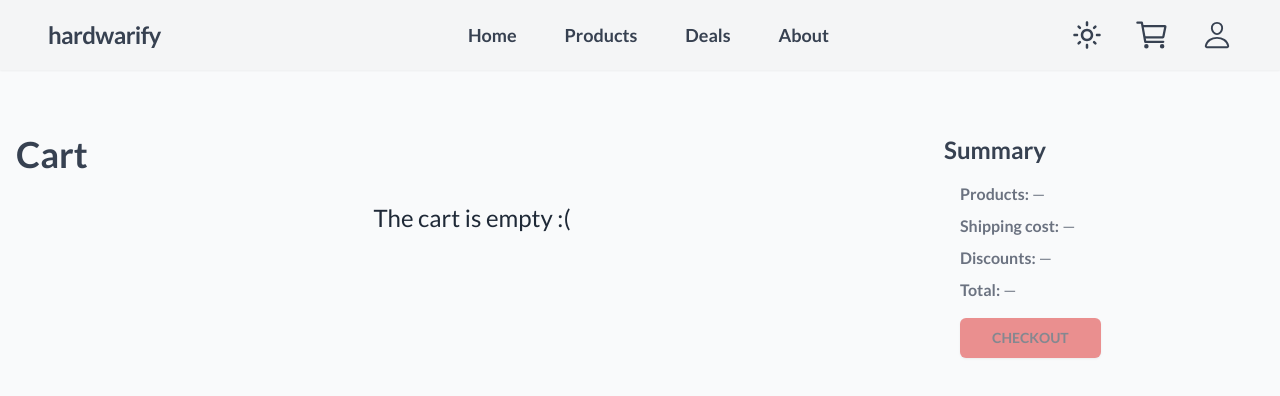
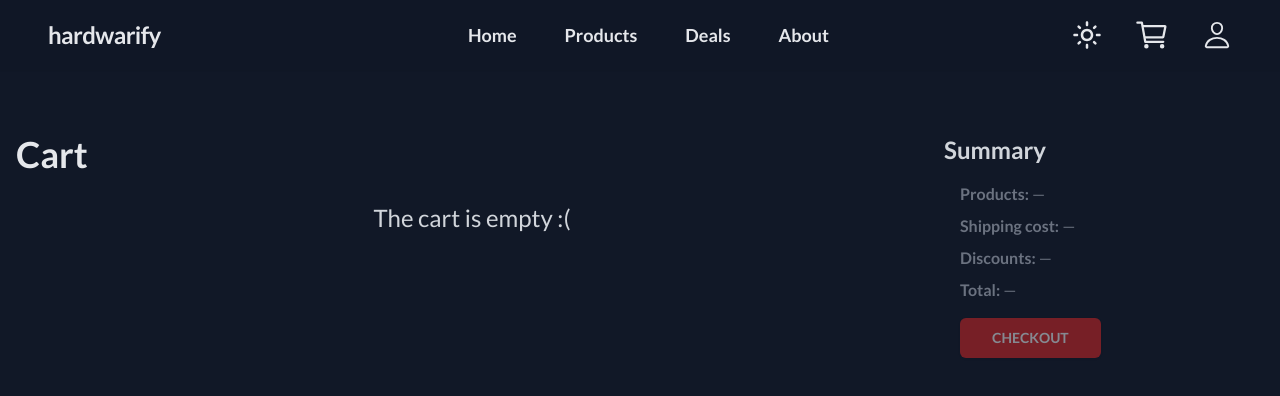
Before and after one commit to tojamrcel/hardwarify-project, a Next.js app: page /cart in a window 1280 px wide. Both pictures are taken after a click on the button 1087 px from the left and 35 px from the top of the page. Shown: the top 396 px of the page. Built offline with nearby package versions, Linux system fonts and the light colour scheme; what @mui/material-nextjs would draw is missing.

Commit message:
fix: fix dark mode, implement it with next-themes

```diff
--- a/app/_components/DarkModeContext.tsx
+++ /dev/null
@@ -1,55 +0,0 @@
-"use client";
-
-import {
-  createContext,
-  Dispatch,
-  ReactNode,
-  SetStateAction,
-  useContext,
-  useEffect,
-  useState,
-} from "react";
-import { getFromLocalStorage, setToLocalStorage } from "../_lib/helpers";
-
-interface DarkModeContextType {
-  isDarkMode: boolean;
-  setIsDarkMode: Dispatch<SetStateAction<boolean>>;
-}
-
-const DarkModeContext = createContext<DarkModeContextType | null>(null);
-
-export function DarkModeProvider({ children }: { children: ReactNode }) {
-  const [isDarkMode, setIsDarkMode] = useState<boolean>(false);
-
-  useEffect(() => {
-    if (getFromLocalStorage("darkMode")) {
-      setIsDarkMode(JSON.parse(getFromLocalStorage("darkMode")!));
-    } else {
-      setIsDarkMode(false);
-    }
-  }, []);
-
-  useEffect(() => {
-    if (isDarkMode) {
-      document.documentElement.classList.add("dark");
-      setToLocalStorage("darkMode", true);
-      console.log(getFromLocalStorage("darkMode"));
-    } else {
-      document.documentElement.classList.remove("dark");
-      setToLocalStorage("darkMode", false);
-    }
-  }, [isDarkMode]);
-
-  return (
-    <DarkModeContext.Provider value={{ isDarkMode, setIsDarkMode }}>
-      {children}
-    </DarkModeContext.Provider>
-  );
-}
-
-export function useDarkMode() {
-  const context = useContext(DarkModeContext);
-  if (!context) throw new Error("Context was used outside the provider");
-
-  return context;
-}
--- a/app/_components/ToggleDarkMode.tsx
+++ b/app/_components/ToggleDarkMode.tsx
@@ -1,23 +1,33 @@
 "use client";
 
-import { useDarkMode } from "./DarkModeContext";
+import { useTheme } from "next-themes";
 import { MdOutlineDarkMode, MdOutlineLightMode } from "react-icons/md";
 
 function ToggleDarkMode() {
-  const { isDarkMode, setIsDarkMode } = useDarkMode()!;
-
-  function handleToggle() {
-    setIsDarkMode((dark) => !dark);
-  }
+  const { setTheme, theme } = useTheme();
+  console.log(theme);
 
   return (
-    <button
-      onClick={handleToggle}
-      className="flex items-center justify-center rounded-full text-3xl"
-    >
-      {isDarkMode && <MdOutlineLightMode />}
-      {!isDarkMode && <MdOutlineDarkMode />}
-    </button>
+    <>
+      <button
+        onClick={() => {
+          if (theme === "dark") setTheme("light");
+          if (theme === "light") setTheme("dark");
+        }}
+        className="flex items-center justify-center rounded-full text-3xl dark:hidden"
+      >
+        <MdOutlineDarkMode className="scale-100 dark:scale-0" />
+      </button>
+      <button
+        onClick={() => {
+          if (theme === "dark") setTheme("light");
+          if (theme === "light") setTheme("dark");
+        }}
+        className="hidden items-center justify-center rounded-full text-3xl dark:flex"
+      >
+        <MdOutlineLightMode />
+      </button>
+    </>
   );
 }
 
--- /dev/null
+++ b/app/_components/theme-provider.tsx
@@ -0,0 +1,11 @@
+"use client";
+
+import * as React from "react";
+import { ThemeProvider as NextThemesProvider } from "next-themes";
+
+export function ThemeProvider({
+  children,
+  ...props
+}: React.ComponentProps<typeof NextThemesProvider>) {
+  return <NextThemesProvider {...props}>{children}</NextThemesProvider>;
+}
--- a/app/_styles/globals.css
+++ b/app/_styles/globals.css
@@ -16,8 +16,6 @@
 }
 
 @custom-variant dark (&:where(.dark, .dark *));
-
-
 
 @layer base {
   :root {
@@ -47,7 +45,7 @@
     --chart-5: 27 87% 67%;
     --radius: 0.5rem;
   }
-  .dark {
+  /* .dark {
     --background: 224 71.4% 4.1%;
     --foreground: 210 20% 98%;
     --card: 224 71.4% 4.1%;
@@ -72,10 +70,8 @@
     --chart-3: 30 80% 55%;
     --chart-4: 280 65% 60%;
     --chart-5: 340 75% 55%;
-  }
+  } */
 }
-
-
 
 @layer base {
   * {
--- a/app/layout.tsx
+++ b/app/layout.tsx
@@ -1,13 +1,11 @@
 import { AppRouterCacheProvider } from "@mui/material-nextjs/v15-appRouter";
-import { ThemeProvider } from "@mui/material/styles";
 import type { Metadata } from "next";
 import { Lato } from "next/font/google";
 import { Toaster } from "react-hot-toast";
 import { CartProvider } from "./_components/CartContext";
-import { DarkModeProvider } from "./_components/DarkModeContext";
 import Header from "./_components/Header";
 import "./_styles/globals.css";
-import theme from "./_styles/theme";
+import { ThemeProvider } from "./_components/theme-provider";
 
 const latoSans = Lato({
   subsets: ["latin"],
@@ -28,13 +26,17 @@ export default function RootLayout({
   children: React.ReactNode;
 }>) {
   return (
-    <html lang="en">
+    <html lang="en" suppressHydrationWarning>
       <body
         className={`${latoSans.className} bg-gray-50 antialiased dark:bg-gray-900`}
       >
+        <ThemeProvider
+          attribute="class"
+          defaultTheme="light"
+          enableSystem
+          disableTransitionOnChange
+        >
           <AppRouterCacheProvider>
-          <DarkModeProvider>
-            <ThemeProvider theme={theme}>
             <CartProvider>
               <Header />
               <main className="mx-auto pt-[70px]">{children}</main>
@@ -50,9 +52,8 @@ export default function RootLayout({
                 }}
               />
             </CartProvider>
+          </AppRouterCacheProvider>
         </ThemeProvider>
-          </DarkModeProvider>
-        </AppRouterCacheProvider>
       </body>
     </html>
   );
--- a/package.json
+++ b/package.json
@@ -23,6 +23,7 @@
     "clsx": "^2.1.1",
     "lucide-react": "^0.542.0",
     "next": "15.3.3",
+    "next-themes": "^0.4.6",
     "react": "19.1.0",
     "react-dom": "19.1.0",
     "react-error-boundary": "^5.0.0",
--- a/tailwind.config.ts
+++ b/tailwind.config.ts
@@ -6,57 +6,57 @@ export default {
     "./components/**/*.{js,ts,jsx,tsx,mdx}",
     "./app/**/*.{js,ts,jsx,tsx,mdx}",
   ],
-  darkMode: ["selector", "class"],
+  darkMode: ["class"],
   theme: {
     extend: {
       colors: {
-  			background: 'hsl(var(--background))',
-  			foreground: 'hsl(var(--foreground))',
+        background: "hsl(var(--background))",
+        foreground: "hsl(var(--foreground))",
         card: {
-  				DEFAULT: 'hsl(var(--card))',
-  				foreground: 'hsl(var(--card-foreground))'
+          DEFAULT: "hsl(var(--card))",
+          foreground: "hsl(var(--card-foreground))",
         },
         popover: {
-  				DEFAULT: 'hsl(var(--popover))',
-  				foreground: 'hsl(var(--popover-foreground))'
+          DEFAULT: "hsl(var(--popover))",
+          foreground: "hsl(var(--popover-foreground))",
         },
         primary: {
-  				DEFAULT: 'hsl(var(--primary))',
-  				foreground: 'hsl(var(--primary-foreground))'
+          DEFAULT: "hsl(var(--primary))",
+          foreground: "hsl(var(--primary-foreground))",
         },
         secondary: {
-  				DEFAULT: 'hsl(var(--secondary))',
-  				foreground: 'hsl(var(--secondary-foreground))'
+          DEFAULT: "hsl(var(--secondary))",
+          foreground: "hsl(var(--secondary-foreground))",
         },
         muted: {
-  				DEFAULT: 'hsl(var(--muted))',
-  				foreground: 'hsl(var(--muted-foreground))'
+          DEFAULT: "hsl(var(--muted))",
+          foreground: "hsl(var(--muted-foreground))",
         },
         accent: {
-  				DEFAULT: 'hsl(var(--accent))',
-  				foreground: 'hsl(var(--accent-foreground))'
+          DEFAULT: "hsl(var(--accent))",
+          foreground: "hsl(var(--accent-foreground))",
         },
         destructive: {
-  				DEFAULT: 'hsl(var(--destructive))',
-  				foreground: 'hsl(var(--destructive-foreground))'
+          DEFAULT: "hsl(var(--destructive))",
+          foreground: "hsl(var(--destructive-foreground))",
         },
-  			border: 'hsl(var(--border))',
-  			input: 'hsl(var(--input))',
-  			ring: 'hsl(var(--ring))',
+        border: "hsl(var(--border))",
+        input: "hsl(var(--input))",
+        ring: "hsl(var(--ring))",
         chart: {
-  				'1': 'hsl(var(--chart-1))',
-  				'2': 'hsl(var(--chart-2))',
-  				'3': 'hsl(var(--chart-3))',
-  				'4': 'hsl(var(--chart-4))',
-  				'5': 'hsl(var(--chart-5))'
-  			}
+          "1": "hsl(var(--chart-1))",
+          "2": "hsl(var(--chart-2))",
+          "3": "hsl(var(--chart-3))",
+          "4": "hsl(var(--chart-4))",
+          "5": "hsl(var(--chart-5))",
+        },
       },
       borderRadius: {
-  			lg: 'var(--radius)',
-  			md: 'calc(var(--radius) - 2px)',
-  			sm: 'calc(var(--radius) - 4px)'
-  		}
-  	}
+        lg: "var(--radius)",
+        md: "calc(var(--radius) - 2px)",
+        sm: "calc(var(--radius) - 4px)",
+      },
+    },
   },
   plugins: [require("tailwindcss-animate")],
 } satisfies Config;
```
Also changed, not shown: 1 other file (tests, documents, lock files or other folders). Lines whose indentation alone changed are shown as unchanged.
